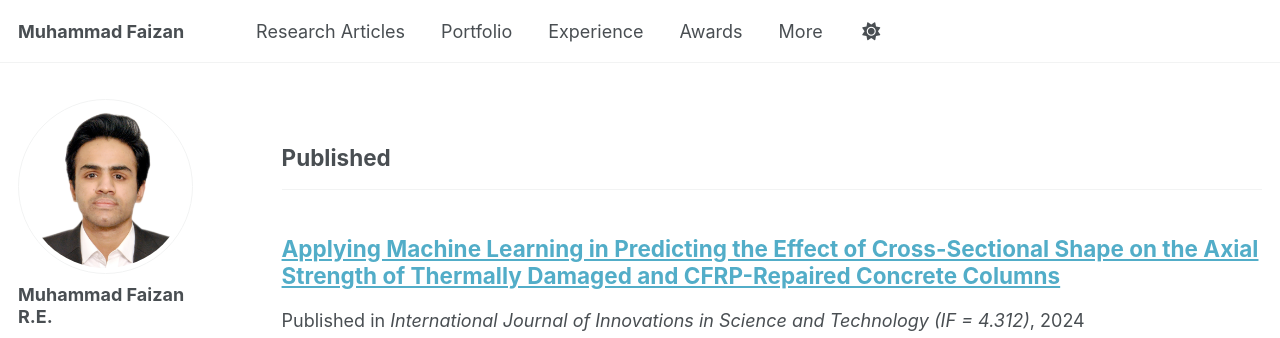
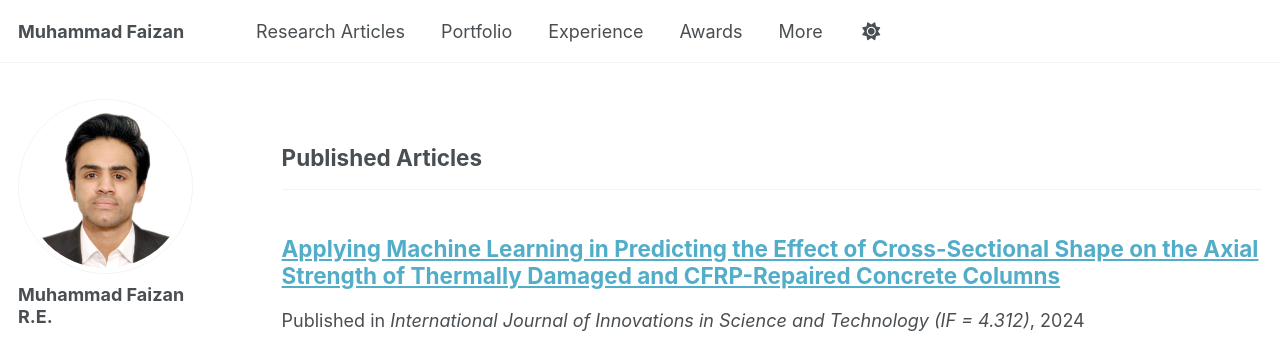
Before and after one commit to MuhammadFaizan99/MuhammadFaizan99.github.io, a Jekyll site: the page built from _pages/publications.html, in a window 1280 px wide. Shown: the top 338 px of the page. Built offline with Jekyll 4.4.1, drawn with Linux system fonts in a browser that asks for light colours; some web fonts are replaced; a script that is not in the unit is left out.

Commit message:
Update _config.yml

```diff
--- a/_config.yml
+++ b/_config.yml
@@ -80,7 +80,7 @@ author:
 # Publication Category - The following the list of publication categories and their headings
 publication_category:
   published:
-    title: 'Published'
+    title: 'Published Articles'
   submitted:
     title: 'Submitted Articles (In Progress)'
   contributions:
```
